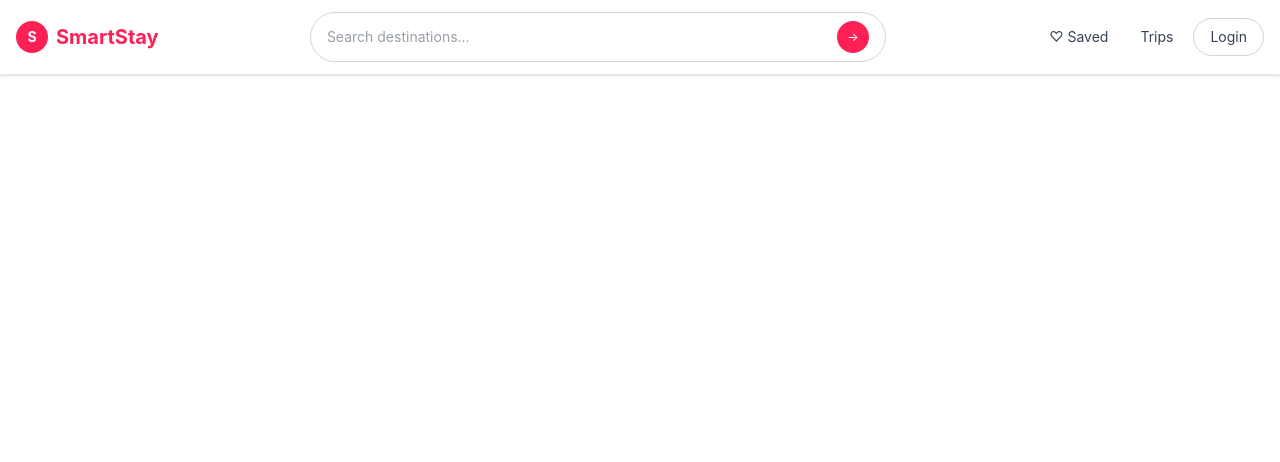
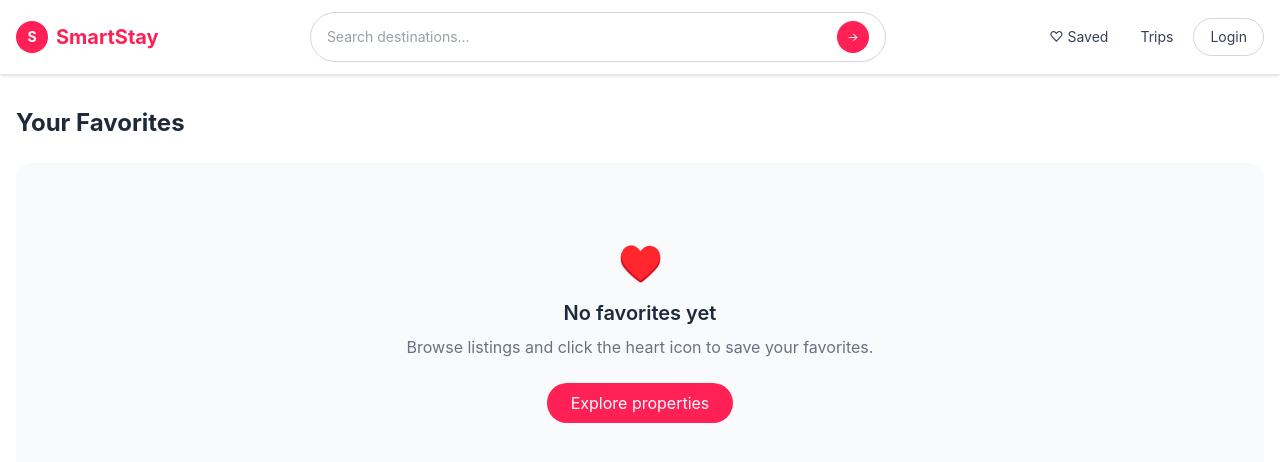
Before and after one commit to CherlyIC/smartstay, a React (Vite) app: page /favorites in a window 1280 px wide. Shown: the top 462 px of the page. Built offline with nearby package versions, Linux system fonts and the light colour scheme.

Commit message:
feat: complete the favorite page

```diff
--- a/src/pages/Favorites.jsx
+++ b/src/pages/Favorites.jsx
@@ -1,6 +1,36 @@
+import { useNavigate } from 'react-router-dom'
+import { useFavorites } from '../context/FavoritesContext'
+import ListingCard from '../components/ListingCard'
+
 function Favorites() {
+  const { favorites } = useFavorites()
+  const navigate = useNavigate()
+
   return (
-    <></>
+    <div className="max-w-7xl mx-auto px-4 py-8">
+      <h1 className="text-2xl font-bold text-gray-800 mb-6">Your Favorites</h1>
+
+      {favorites.length === 0 ? (
+        <div className="text-center py-20 bg-gray-50 rounded-2xl">
+          <div className="text-4xl mb-4">♥️</div>
+          <h2 className="text-xl font-semibold text-gray-800 mb-2">No favorites yet</h2>
+          <p className="text-gray-500 mb-6">Browse listings and click the heart icon to save your favorites.</p>
+          <button
+            onClick={() => navigate('/')}
+            className="px-6 py-2 bg-rose-500 text-white rounded-full hover:bg-rose-600 transition-colors"
+          >
+            Explore properties
+          </button>
+        </div>
+      ) : (
+        <div className="grid grid-cols-1 sm:grid-cols-2 md:grid-cols-3 lg:grid-cols-4 gap-6">
+          {favorites.map((listing) => (
+            <ListingCard key={listing.id} listing={listing} />
+          ))}
+        </div>
+      )}
+    </div>
   )
 }
+
 export default Favorites
```
